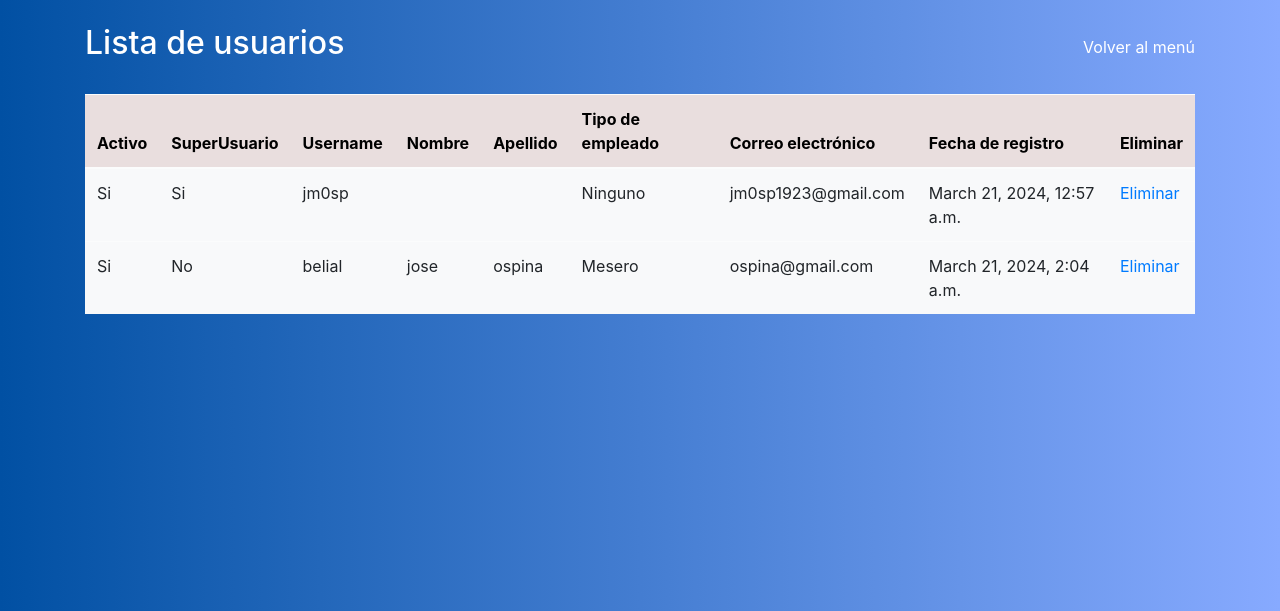
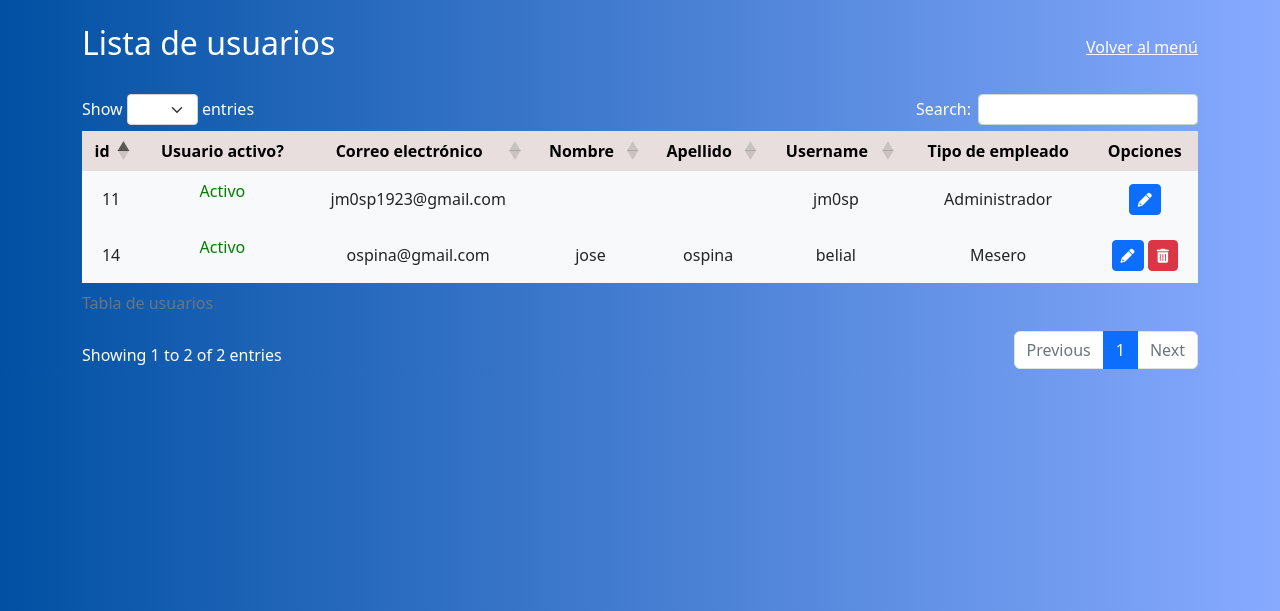
Before and after one commit to Juandoqg/Restaurante, a Django app: page /showUsers/ in a window 1280 px wide. Shown: the top 611 px of the page. Run offline with Django 5.2, Linux system fonts and the light colour scheme; data comes from the database, SQL or seed files in the repository; both versions use the stored data as it was after the commit; some libraries are stand-ins or nearby versions.

Commit message:
Arreglo de tabla usuarios funcionalidad boton borrar usuarios

```diff
--- a/myapp/static/css/ShowUsers.css
+++ b/myapp/static/css/ShowUsers.css
@@ -12,3 +12,10 @@ body{
     background-color: #e9dede;
     color: black    ;
 }
+
+.centered{
+    text-align: center !important;
+    vertical-align: middle !important;
+    border: 1px;
+    border-color: green;
+}
--- /dev/null
+++ b/myapp/static/js/listUsers.js
@@ -0,0 +1,89 @@
+const dataTableOptions = {
+    columnDefs: [
+        { className: "centered", targets: [0, 1, 2, 3, 4, 5, 6, 7] },
+        { orderable: false, targets: [1, 6, 7] },
+        { searchable: false, targets: [1, 7] }
+    ],
+    pageLength: 4,
+    destroy: true
+};
+
+let dataTable;
+let dataTableInit = false;
+
+const initDatatable = async () => {
+    if (dataTableInit) {
+        dataTable.destroy();
+    }
+    await listusers();
+
+    dataTable = $('#datatable-users').DataTable(dataTableOptions);
+
+    dataTableInit = true;
+};
+
+const listusers = async () => {
+    try {
+        const response = await fetch('http://127.0.0.1:8000/listUsers/')
+        const data = await response.json();
+        console.log(data)
+        let content = ``;
+        let userType = '';
+        let activo = '';
+        data.user.forEach((user, index) => {
+            if (data.user[index].is_superuser) {
+                userType = 'Administrador';
+            } else if (data.user[index].is_chef) {
+                userType = 'Chef';
+            } else {
+                userType = 'Mesero';
+            }
+
+            activo = data.user[index].is_active ? 'Activo' : 'No activo';
+
+            content += `
+                <tr id="user-${user.id}">
+                    <td>${user.id}</td>
+                    <td>${activo == 'Activo' ? "<p style='color: green;'>Activo</p>" : "<p style='color: red;'>Activo</p>"}</td>
+                    <td>${user.email}</td>
+                    <td>${user.first_name}</td>
+                    <td>${user.last_name}</td>
+                    <td>${user.username}</td>
+                    <td>${userType}</td>
+                    <td>
+                        <button class='btn btn-sm btn-primary'><i class='fa-solid fa-pencil'></i></button>
+
+                        ${userType == 'Administrador' ?
+                    "" :
+                    `<button class='btn btn-sm btn-danger' onclick="deleteUser(${user.id})"><i class='fa-solid fa-trash-can'></i></button>`}
+                        </td>
+                </tr>`;
+        });
+
+        tableBody_users.innerHTML = content;
+
+    } catch (ex) {
+        alert(ex);
+    }
+}
+
+const deleteUser = async (userId) => {
+    try {
+        const response = await fetch(`/deleteUser/${userId}`, {
+
+        });
+
+        if (response.ok) {
+            $(`#user-${userId}`).remove(); // Remove the row from the table
+        } else {
+            throw new Error('Failed to delete user');
+        }
+    } catch (ex) {
+        alert(ex);
+    }
+}
+
+
+window.addEventListener('load', async () => {
+    await initDatatable();
+});
--- a/myapp/templates/showUsers.html
+++ b/myapp/templates/showUsers.html
@@ -1,74 +1,75 @@
 {% load static %}
 <!DOCTYPE html>
 <html lang="es">
-
   <head>
-    <meta charset="UTF-8">
-    <meta name="viewport" content="width=device-width, initial-scale=1.0">
+    <meta charset="UTF-8" />
+    <meta name="viewport" content="width=device-width, initial-scale=1.0" />
     <title>Lista de Usuarios</title>
-    <!-- Enlace a Bootstrap -->
-    <link href="https://stackpath.bootstrapcdn.com/bootstrap/4.5.2/css/bootstrap.min.css" rel="stylesheet">
-    <link rel="stylesheet" type="text/css" href="{% static 'css/ShowUsers.css' %}">
+    <!-- Bootstrap -->
+    <link
+      rel="stylesheet"
+      href="https://cdn.jsdelivr.net/npm/bootstrap@5.2.3/dist/css/bootstrap.min.css"
+      integrity="sha384-rbsA2VBKQhggwzxH7pPCaAqO46MgnOM80zW1RWuH61DGLwZJEdK2Kadq2F9CUG65"
+      crossorigin="anonymous"
+    />
+    <!-- DataTable.js -->
+    <link
+      rel="stylesheet"
+      href="https://cdn.datatables.net/1.13.1/css/dataTables.bootstrap5.min.css"
+    />
+    <!-- Font Awesome -->
+    <link
+      rel="stylesheet"
+      href="https://cdnjs.cloudflare.com/ajax/libs/font-awesome/6.2.1/css/all.min.css"
+    />
+    <!-- Custom CSS -->
+    <link rel="stylesheet" href="{% static 'css/showUsers.css' %}" />
   </head>
 
   <body>
-
     <div class="container mt-4">
-
+      <div class="row">
+        <div class="col-sm-12 col-md-12 col-lg-12 col-xl-12">
           <div class="d-flex justify-content-between align-items-center mb-4">
             <h2 class="text-white">Lista de usuarios</h2>
             <a href="/administrador" class="text-white">Volver al menú</a>
           </div>
 
           <div class="table-responsive">
-            <table class="table table-light table-striped rounded-lg">
-                <thead class="table-primary">
+            <table id="datatable-users" class="table">
+              <caption>
+                Tabla de usuarios
+              </caption>
+              <thead>
                 <tr>
-                        <th>Activo</th>
-                        <th>SuperUsuario</th>
-                        <th>Username</th>
-                        <th>Nombre</th>
-                        <th>Apellido</th>
-                        <th>Tipo de empleado</th>
-                        <th>Correo electrónico</th>
-                        <th>Fecha de registro</th>
-                        <th>Eliminar</th>
+                  <th class ="centered">id</th>
+                  <th class ="centered">Usuario activo?</th>
+                  <th class ="centered">Correo electrónico</th>
+                  <th class ="centered">Nombre</th>
+                  <th class ="centered">Apellido</th>
+                  <th class ="centered">Username</th>
+                  <th class ="centered">Tipo de empleado</th>
+                  <th class ="centered">Opciones</th>
                 </tr>
               </thead>
-                <tbody>
-                    {% for usuario in users %}
-                    <tr>
-                        {% if usuario.is_active %}
-                        <td>Si</td>
-                        {% else %}
-                        <td>No</td>
-                        {% endif %}
-                        {% if usuario.is_superuser %}
-                        <td>Si</td>
-                        {% else %}
-                        <td>No</td>
-                        {% endif %}
-                        <td>{{ usuario.username }}</td>
-                        <td>{{ usuario.first_name }}</td>
-                        <td>{{ usuario.last_name }}</td>
-                        {% if usuario.is_waiter %}
-                        <td>Mesero</td>
-                        {% elif usuario.is_chef %}
-                        <td>Chef</td>
-                        {% else %}
-                        <td>Ninguno</td>
-                        {% endif %}
-                        <td>{{ usuario.email }}</td>
-                        <td>{{ usuario.date_joined }}</td>
-                        <td><a href="{% url 'deleteUser' usuario.id %}">Eliminar</a></td>
-                    </tr>
-                    {% endfor %}
-                </tbody>
+              <tbody id="tableBody_users"></tbody>
             </table>
           </div>
-
         </div>
-
+      </div>
+    </div>
+    <!-- Bootstrap -->
+    <script
+      src="https://cdn.jsdelivr.net/npm/bootstrap@5.2.3/dist/js/bootstrap.bundle.min.js"
+      integrity="sha384-kenU1KFdBIe4zVF0s0G1M5b4hcpxyD9F7jL+jjXkk+Q2h455rYXK/7HAuoJl+0I4"
+      crossorigin="anonymous"
+    ></script>
+    <!-- jQuery -->
+    <script src="https://cdnjs.cloudflare.com/ajax/libs/jquery/3.6.0/jquery.min.js"></script>
+    <!-- DataTable.js -->
+    <script src="https://cdn.datatables.net/1.13.1/js/jquery.dataTables.min.js"></script>
+    <script src="https://cdn.datatables.net/1.13.1/js/dataTables.bootstrap5.min.js"></script>
+    <!-- Custom JS -->
+    <script src="{% static 'js/listUsers.js' %}"></script>
   </body>
-
 </html>
--- a/myapp/urls.py
+++ b/myapp/urls.py
@@ -9,6 +9,7 @@ urlpatterns = [
      path('signout/', views.signout, name='signout'),
      path('createUser/', views.createUser, name='createUser'),
      path("showUsers/",views.showUsers, name ="showUsers"),
+     path("listUsers/",views.listUsers, name = "listUsers"),
      path("deleteUser/<int:user_id>",views.deleteUser, name ="deleteUser")
 
 ]
--- a/myapp/views.py
+++ b/myapp/views.py
@@ -1,4 +1,5 @@
 from django.shortcuts import render, redirect, get_object_or_404
+from django.http.response import JsonResponse
 from django.http import HttpResponse
 from django.contrib.auth import login, logout, authenticate
 from .models import User
@@ -80,6 +81,11 @@ def showUsers(request):
     users = User.objects.all()
     return render(request, 'showUsers.html', {'users': users})
 
+def listUsers(_request):
+    user = list(User.objects.values())
+    data = {'user': user}
+    return JsonResponse(data)
+
 def deleteUser(request, user_id):
     usuario = get_object_or_404(User, pk=user_id)
     usuario.delete()
```
Also changed, not shown: db.sqlite3. Lines whose indentation alone changed are shown as unchanged.
